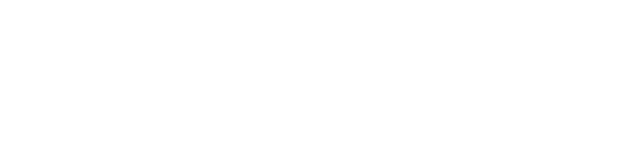
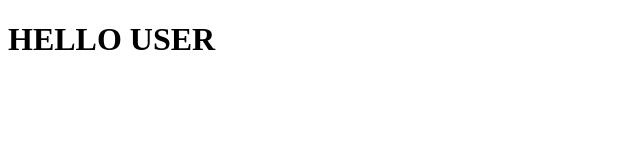
Before and after one commit to sagar764/demo, a plain HTML site: page hello.html in a window 1280 px wide. Shown: the whole page, without its empty margins (0-640 px from the left). Drawn offline with Linux system fonts and the light colour scheme.

Commit message:
user branch change

```diff
--- a/hello.html
+++ b/hello.html
@@ -7,6 +7,6 @@
     <title>Document</title>
 </head>
 <body>
-
+    <h1>HELLO USER</h1>
 </body>
 </html>
```
